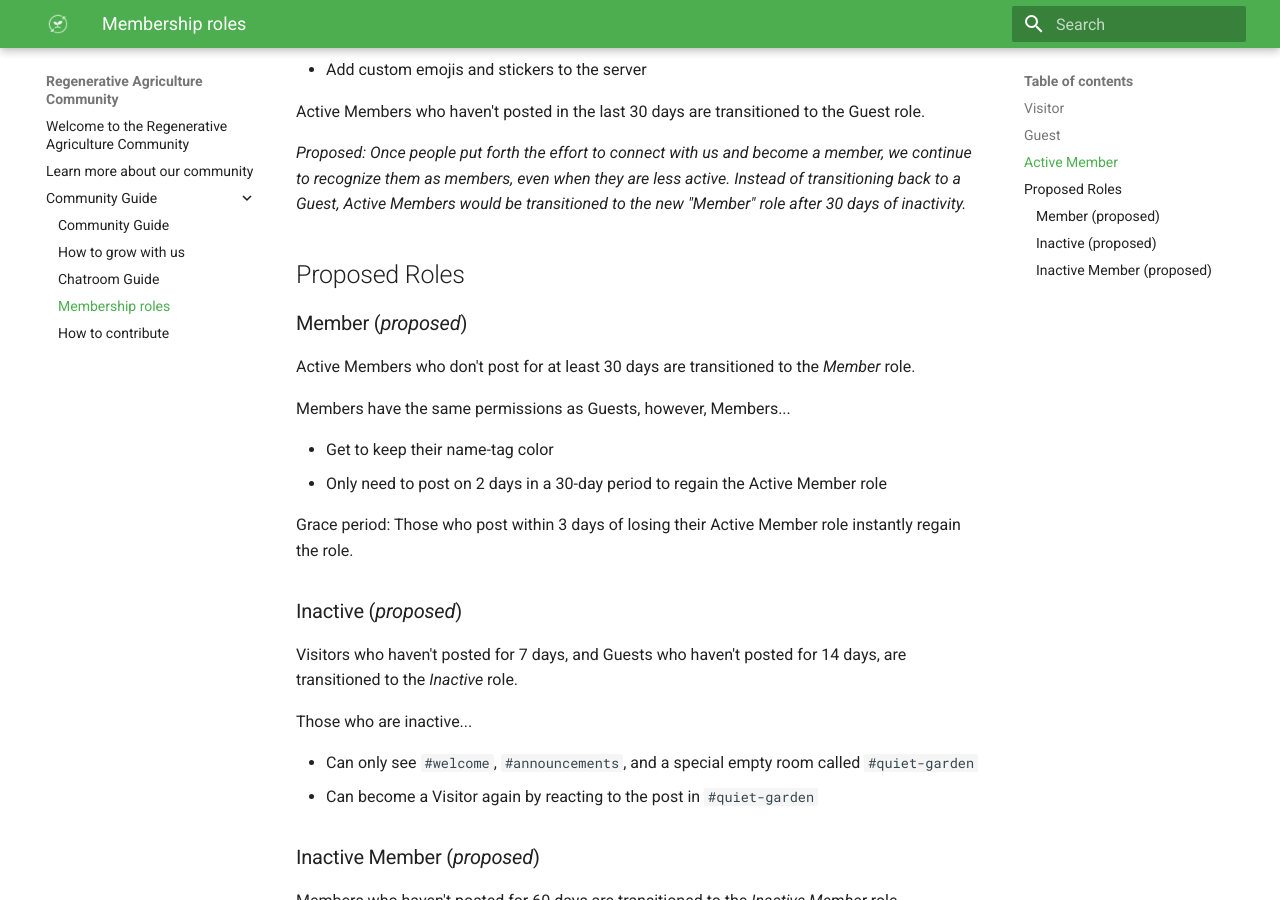
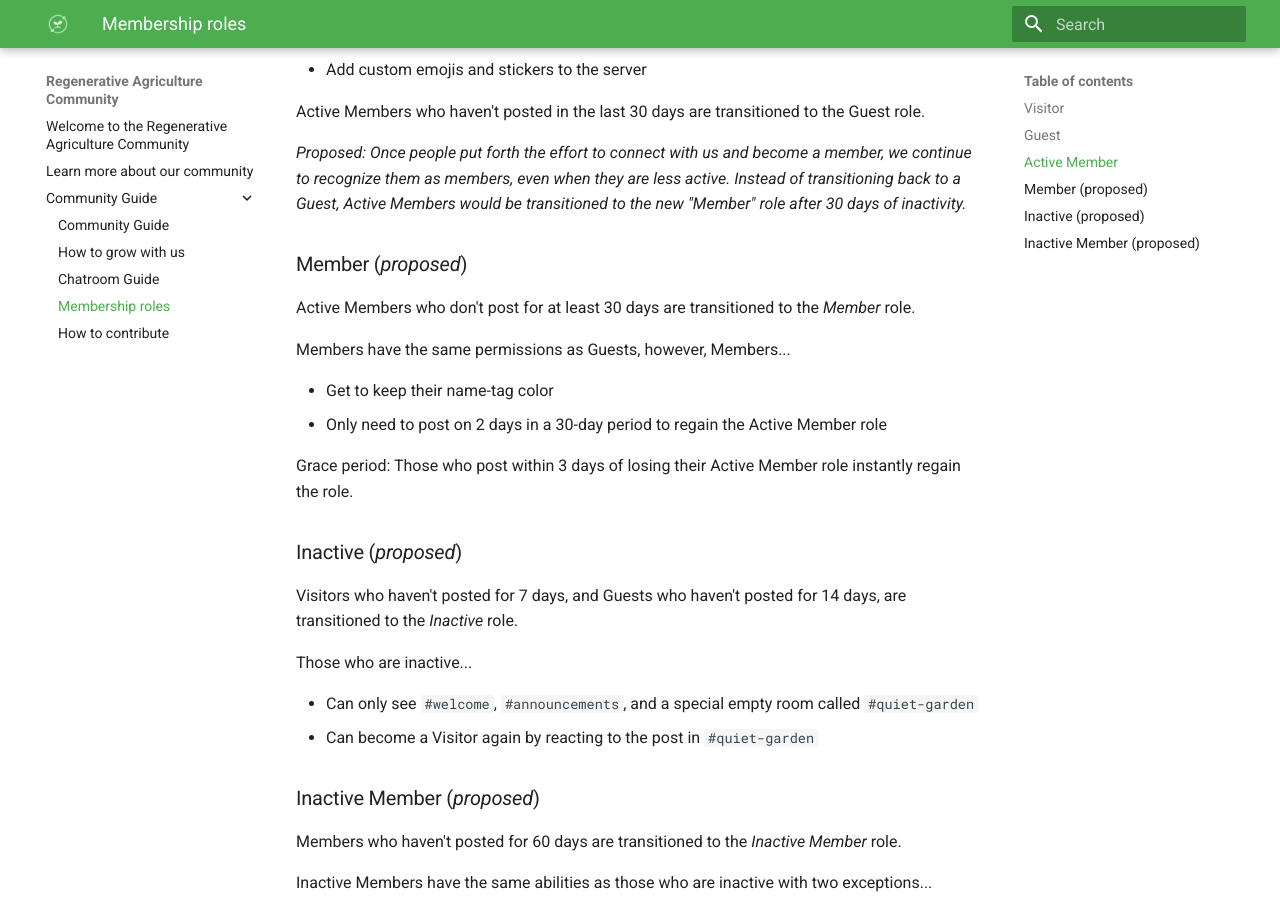
Before and after one commit to regenerativeag/regenerativeag.github.io, an MkDocs documentation site: the page built from docs/community-guide/roles.md, in a window 1280 px wide and 900 px high, scrolled down 1206 px. Built offline with MkDocs 1.6.1 and Material for MkDocs 9.7.7, drawn with Linux system fonts in a browser that asks for light colours.

Commit message:
remove header

```diff
--- a/docs/community-guide/roles.md
+++ b/docs/community-guide/roles.md
@@ -43,8 +43,6 @@ Active Members who haven't posted in the last 30 days are transitioned to the Gu
 
 _Proposed: Once people put forth the effort to connect with us and become a member, we continue to recognize them as members, even when they are less active. Instead of transitioning back to a Guest, Active Members would be transitioned to the new "Member" role after 30 days of inactivity._
 
-## Proposed Roles
-
 ### Member (_proposed_)
 
 Active Members who don't post for at least 30 days are transitioned to the _Member_ role.
```
